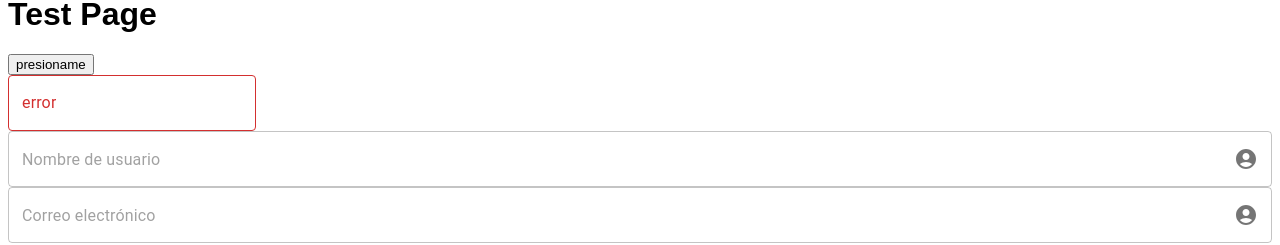
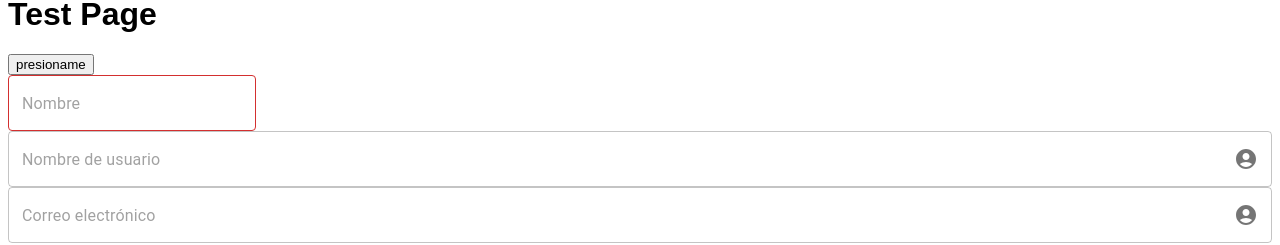
Before and after one commit to unmsmfisi-socialapplication/social_app, a Next.js app in the folder frontend/: page /test in a window 1280 px wide. Shown: the part 170-415 px from the top of the page. Built offline with nearby package versions, Linux system fonts and the light colour scheme.

Commit message:
correction

```diff
--- a/frontend/src/app/test/page.tsx
+++ b/frontend/src/app/test/page.tsx
@@ -34,7 +34,7 @@ export default function TestPage() {
       <button onClick={handleCount}>presioname</button>
       <div>
 
-      <WInput placeholder="Nombre" error={true} errorMessage="error"/>
+      <WInput placeholder="Nombre" error={true}/>
 
       <WInput
         typeColor="primary"
--- a/frontend/src/components/atoms/Input/input.tsx
+++ b/frontend/src/components/atoms/Input/input.tsx
@@ -39,8 +39,6 @@ const WInput: React.FC<WInputProps> = ({
           <InputAdornment position="end">{icon}</InputAdornment>
         ),
       }}
-      label={error ? errorMessage : ''}
-      helperText={error ? '' : errorMessage}
     />
   );
 };
```
